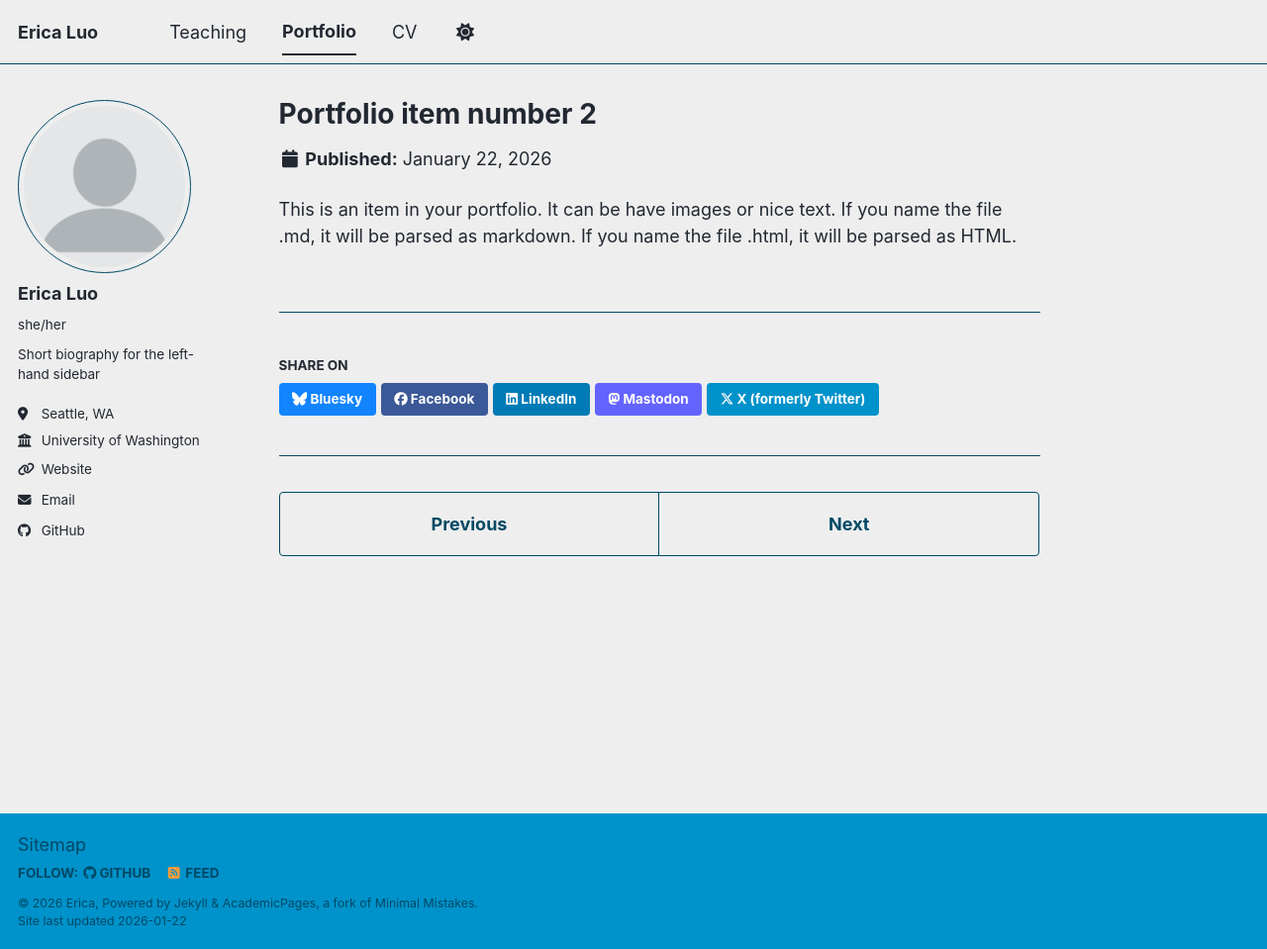
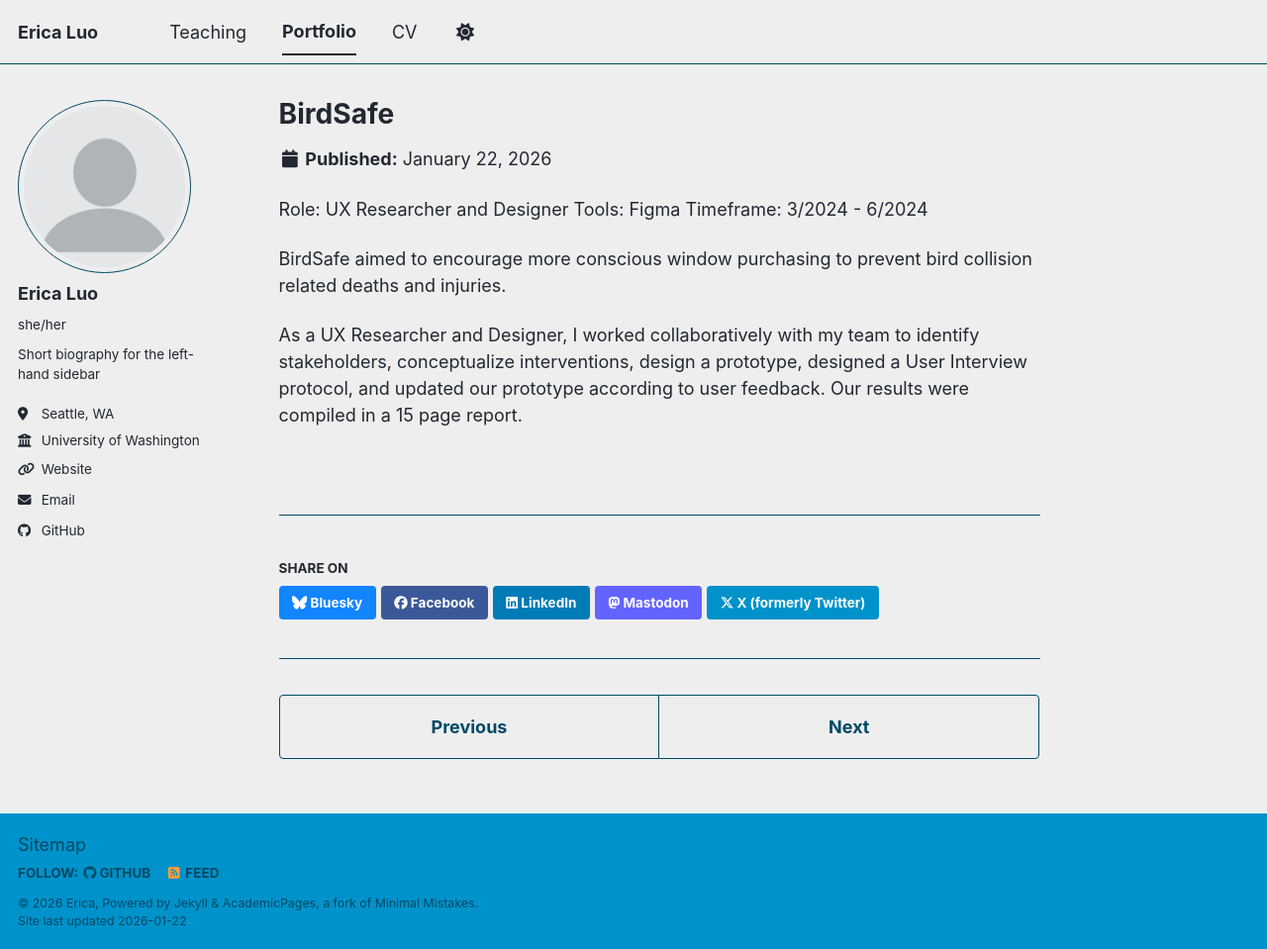
Before and after one commit to er-luo/er-luo.github.io, a Jekyll site: the page built from _portfolio/portfolio-2.md, in a window 1280 px wide and 959 px high. Shown: the whole window at 99% size. Built offline with Jekyll 4.4.1, drawn with Linux system fonts in a browser that asks for light colours; a script bundle is joined from its source files by our own code; library files that are not in the unit come from our copies.

Commit message:
updated portfolio section

```diff
--- a/_portfolio/portfolio-2.html
+++ /dev/null
@@ -1,7 +0,0 @@
----
-title: "Portfolio item number 2"
-excerpt: "Short description of portfolio item number 2 <br/><img src='/images/500x300.png'>"
-collection: portfolio
----
-
-This is an item in your portfolio. It can be have images or nice text. If you name the file .md, it will be parsed as markdown. If you name the file .html, it will be parsed as HTML.
--- /dev/null
+++ b/_portfolio/portfolio-2.md
@@ -0,0 +1,12 @@
+---
+title: "BirdSafe"
+excerpt: "A UX Research project to iteratively design a hyrbid retail/informational website for bird-proof windows. <br/><img src='/images/500x300.png'>"
+collection: portfolio
+---
+Role:  UX Researcher and Designer
+Tools: Figma
+Timeframe: 3/2024 - 6/2024
+
+BirdSafe aimed to encourage more conscious window purchasing to prevent bird collision related deaths and injuries.
+
+As a UX Researcher and Designer, I worked collaboratively with my team to identify stakeholders, conceptualize interventions, design a prototype, designed a User Interview protocol, and updated our prototype according to user feedback. Our results were compiled in a 15 page report.
```
Also changed, not shown: _pages/about.md (+6 -2 lines), _portfolio/portfolio-1.md (+6 -1 lines).
